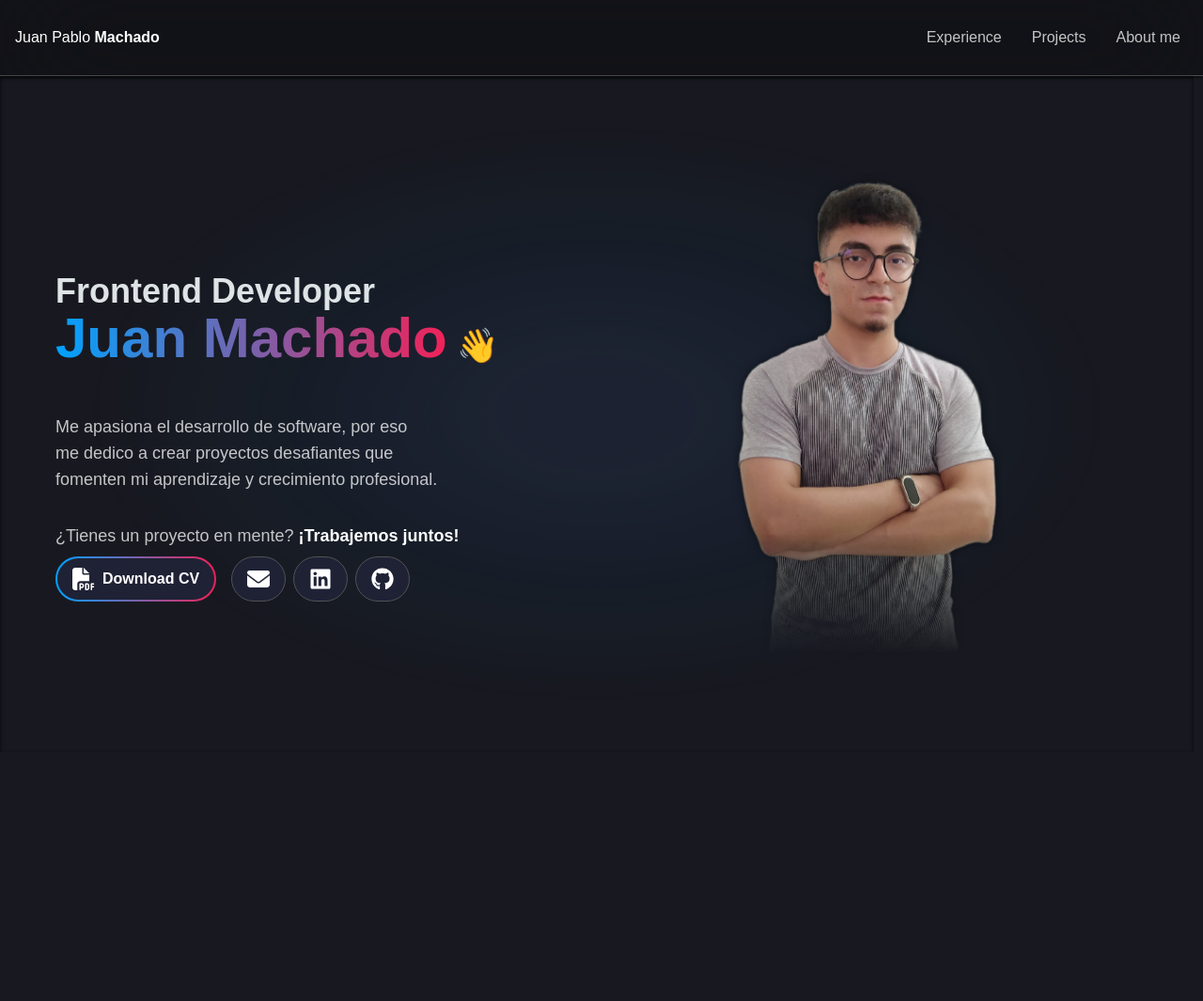
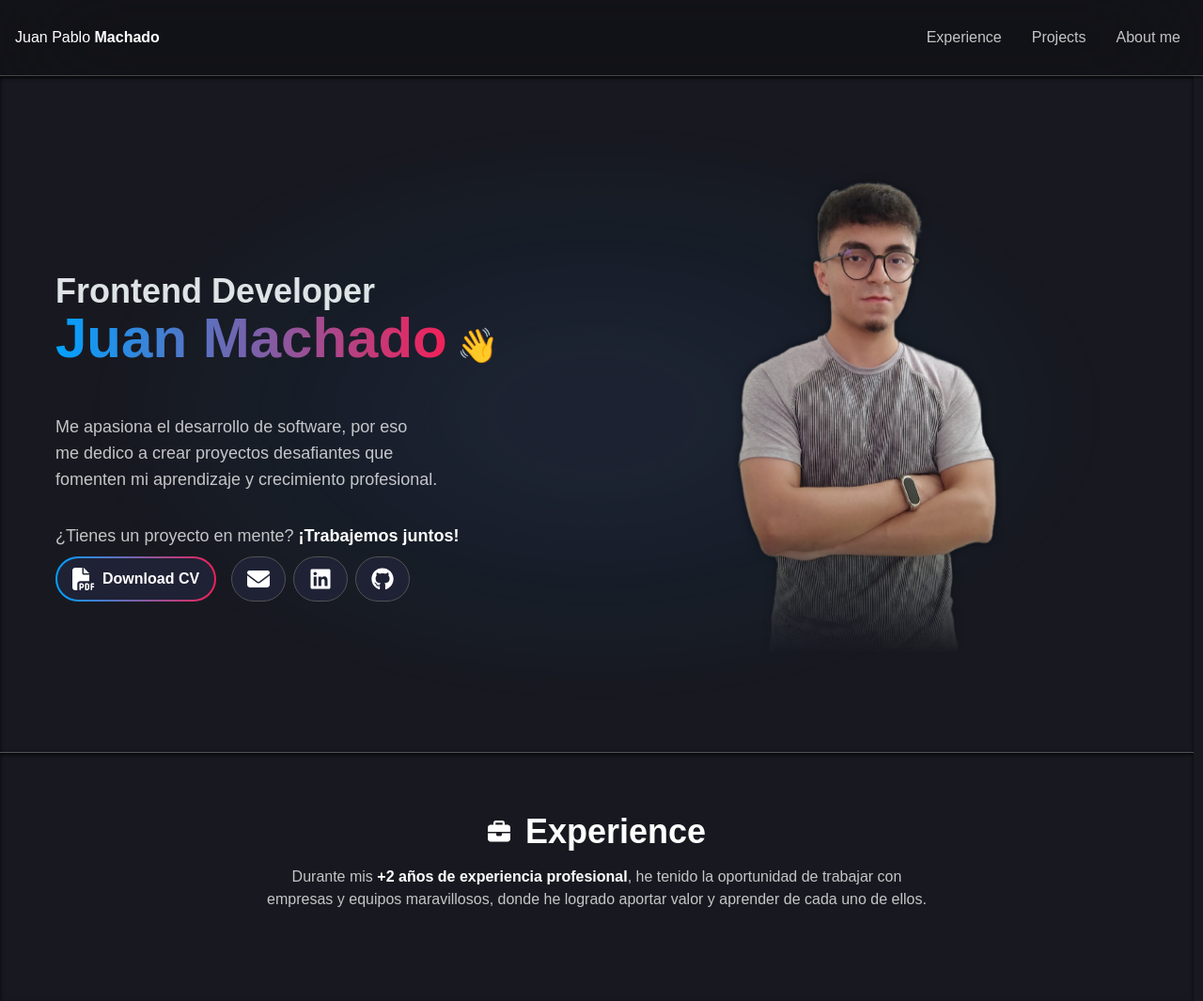
Before and after one commit to juanpmachadob/portfolio, an Astro site: page / in a window 1280 px wide. Shown: the whole page at 94% size. Before the commit the page ends 800 px from the top, so only its background shows below. Built offline with nearby package versions, Linux system fonts and the light colour scheme; Astro itself is replaced by a stand-in of ours.

Commit message:
feat: add Experience section to index page

```diff
--- a/src/components/index.ts
+++ b/src/components/index.ts
@@ -1 +1,4 @@
 export { default as Button } from "./button/Button.astro";
+
+export { default as ExperienceCard } from "./experience-card/ExperienceCard.astro";
+export { default as ExperienceList } from "./experience-list/ExperienceList.astro";
--- a/src/pages/index.astro
+++ b/src/pages/index.astro
@@ -1,9 +1,10 @@
 ---
 import { Layout } from "@/layouts";
-import { Hero, Navbar } from "@/sections";
+import { Experience, Hero, Navbar } from "@/sections";
 ---
 
 <Layout title="Juan Pablo Machado - Software Developer">
   <Navbar />
   <Hero />
+  <Experience />
 </Layout>
--- /dev/null
+++ b/src/sections/Experience.astro
@@ -0,0 +1,22 @@
+---
+import { ExperienceIcon } from "@/icons";
+---
+
+<section
+  id="experience"
+  class="scroll-mt-20 border-t border-t-white/25 px-4 py-16 shadow-inner shadow-black/75"
+>
+  <div class="m-auto flex max-w-6xl flex-col">
+    <span class="mb-4 flex items-center justify-center gap-4 text-white">
+      <ExperienceIcon class="size-6" />
+      <h2 class="text-center text-3xl font-bold text-white md:text-4xl">
+        Experience
+      </h2>
+    </span>
+    <p class="mb-8 text-balance text-center text-white/75">
+      Durante mis <b class="text-white">+2 años de experiencia profesional</b>,
+      he tenido la oportunidad de trabajar con empresas y equipos maravillosos,
+      donde he logrado aportar valor y aprender de cada uno de ellos.
+    </p>
+  </div>
+</section>
--- a/src/sections/index.ts
+++ b/src/sections/index.ts
@@ -1,2 +1,3 @@
+export { default as Experience } from "./Experience.astro";
 export { default as Hero } from "./Hero.astro";
 export { default as Navbar } from "./Navbar.astro";
```
